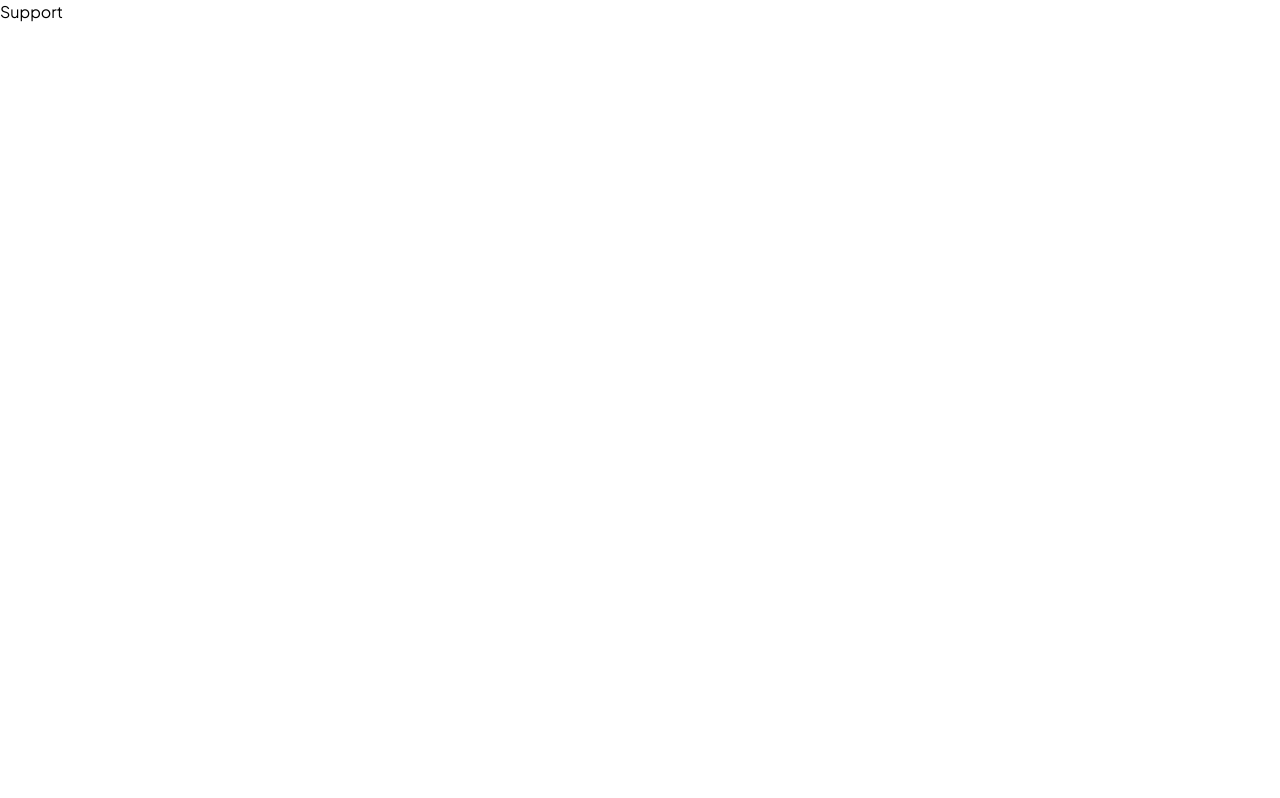
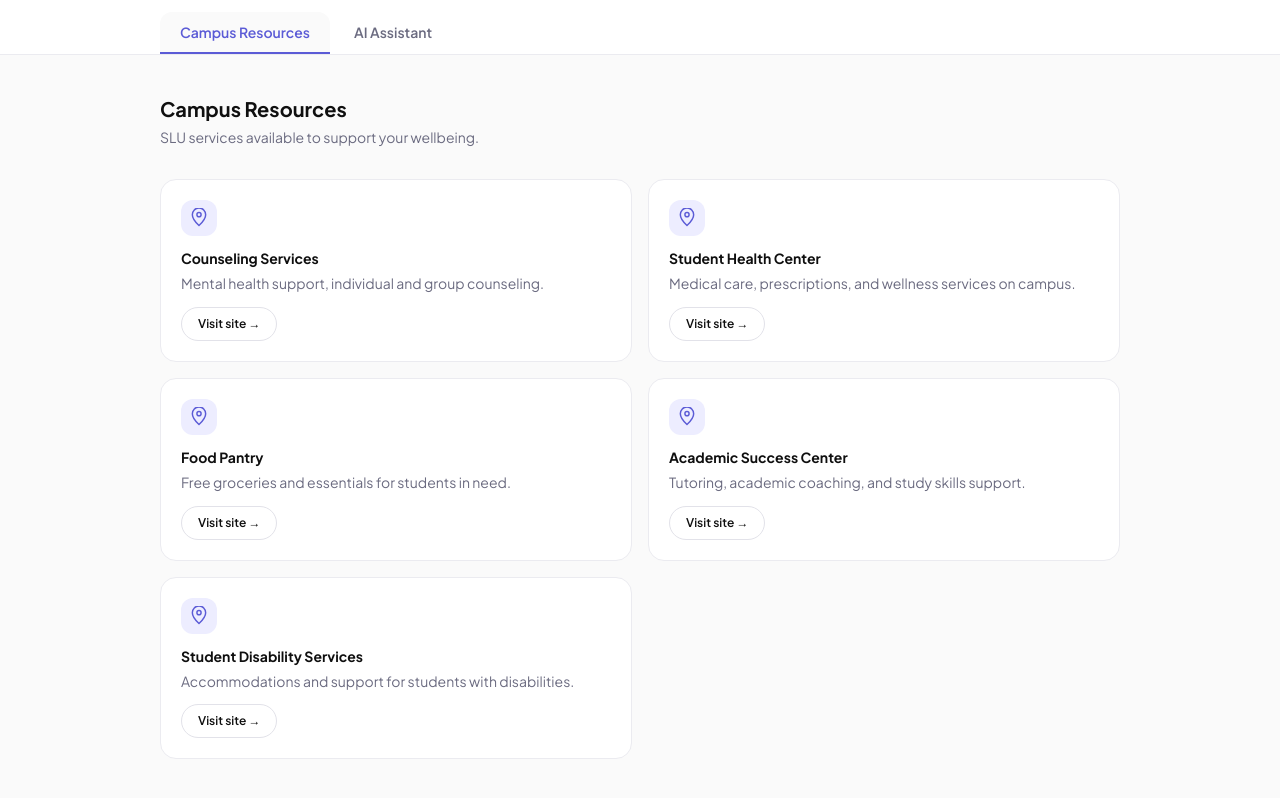
Before and after one commit to AlameenW/Serene, a React (Vite) app: page /support in a window 1280 px wide. Built offline with nearby package versions, Linux system fonts and the light colour scheme.

Commit message:
Support page backbone created

```diff
--- a/src/components/Navbar.jsx
+++ b/src/components/Navbar.jsx
@@ -1,3 +1,42 @@
+import { Link, useLocation } from 'react-router-dom'
+
+const links = [
+  { label: 'Dashboard', to: '/dashboard' },
+  { label: 'Forecast', to: '/forecast' },
+  { label: 'Support', to: '/support' },
+]
+
 export default function Navbar() {
-  return <nav>Serene</nav>
+  const { pathname } = useLocation()
+
+  return (
+    <nav className="flex items-center justify-between px-8 py-4 bg-white border-b border-[#EBEBF0]">
+      <div className="flex items-center gap-2.5">
+        <div className="w-7 h-7 rounded-lg bg-[#5B5BD6] flex items-center justify-center">
+          <span className="text-white text-xs font-extrabold tracking-tight">S</span>
+        </div>
+        <span className="text-[#0F0F0F] font-bold text-lg tracking-tight">Serene</span>
+      </div>
+
+      <div className="flex items-center gap-1">
+        {links.map(link => (
+          <Link
+            key={link.to}
+            to={link.to}
+            className={`px-4 py-2 rounded-full text-sm font-semibold transition-colors ${
+              pathname === link.to
+                ? 'bg-[#EDEDFF] text-[#5B5BD6]'
+                : 'text-[#6B6B80] hover:text-[#0F0F0F] hover:bg-[#F7F7FA]'
+            }`}
+          >
+            {link.label}
+          </Link>
+        ))}
+      </div>
+
+      <div className="w-8 h-8 rounded-full bg-[#EDEDFF] flex items-center justify-center">
+        <span className="text-xs font-bold text-[#5B5BD6]">A</span>
+      </div>
+    </nav>
+  )
 }
--- a/src/pages/Support.jsx
+++ b/src/pages/Support.jsx
@@ -1,3 +1,184 @@
+import { useState, useRef, useEffect } from 'react'
+
+const resources = [
+  {
+    name: 'Counseling Services',
+    desc: 'Mental health support, individual and group counseling.',
+    url: 'https://www.southeastern.edu/admin/counseling/',
+  },
+  {
+    name: 'Student Health Center',
+    desc: 'Medical care, prescriptions, and wellness services on campus.',
+    url: 'https://www.southeastern.edu/admin/health_ctr/',
+  },
+  {
+    name: 'Food Pantry',
+    desc: 'Free groceries and essentials for students in need.',
+    url: 'https://www.southeastern.edu/admin/misa/pantry/',
+  },
+  {
+    name: 'Academic Success Center',
+    desc: 'Tutoring, academic coaching, and study skills support.',
+    url: 'https://www.southeastern.edu/college-of-honors-and-excellence/tutoring/',
+  },
+  {
+    name: 'Student Disability Services',
+    desc: 'Accommodations and support for students with disabilities.',
+    url: 'https://www.southeastern.edu/college-of-honors-and-excellence/tutoring/',
+  },
+]
+
+const openingMessage = {
+  id: 1,
+  role: 'ai',
+  text: "Hey Alex, looks like you've got a heavy week ahead with 3 deadlines coming up. What's on your mind?",
+}
+
+function ResourcesTab() {
+  return (
+    <div className="max-w-5xl mx-auto px-8 py-10">
+      <div className="mb-8">
+        <h2 className="text-xl font-bold text-[#0F0F0F] mb-1">Campus Resources</h2>
+        <p className="text-sm text-[#6B6B80]">SLU services available to support your wellbeing.</p>
+      </div>
+      <div className="grid grid-cols-1 md:grid-cols-2 gap-4">
+        {resources.map(r => (
+          <div
+            key={r.name}
+            className="bg-white rounded-2xl border border-[#EBEBF0] p-5 flex flex-col gap-3 hover:shadow-md transition-shadow"
+          >
+            <div className="w-9 h-9 rounded-xl bg-[#EDEDFF] flex items-center justify-center flex-shrink-0">
+              <svg viewBox="0 0 24 24" fill="none" stroke="#5B5BD6" strokeWidth={1.75} className="w-5 h-5">
+                <path d="M12 21C12 21 4 13.5 4 8a8 8 0 1116 0c0 5.5-8 13-8 13z" strokeLinecap="round" strokeLinejoin="round" />
+                <circle cx="12" cy="8" r="2.5" />
+              </svg>
+            </div>
+            <div className="flex-1">
+              <h3 className="text-sm font-bold text-[#0F0F0F] mb-1">{r.name}</h3>
+              <p className="text-sm text-[#6B6B80] leading-relaxed">{r.desc}</p>
+            </div>
+            <a
+              href={r.url}
+              target="_blank"
+              rel="noopener noreferrer"
+              className="self-start px-4 py-2 rounded-full border border-[#E2E2E9] text-xs font-semibold text-[#0F0F0F] hover:bg-[#F7F7FA] transition-colors"
+            >
+              Visit site →
+            </a>
+          </div>
+        ))}
+      </div>
+    </div>
+  )
+}
+
+function AITab() {
+  const [messages, setMessages] = useState([openingMessage])
+  const [input, setInput] = useState('')
+  const bottomRef = useRef(null)
+
+  useEffect(() => {
+    bottomRef.current?.scrollIntoView({ behavior: 'smooth' })
+  }, [messages])
+
+  function handleSend() {
+    const text = input.trim()
+    if (!text) return
+    setMessages(prev => [...prev, { id: Date.now(), role: 'user', text }])
+    setInput('')
+  }
+
+  function handleKey(e) {
+    if (e.key === 'Enter' && !e.shiftKey) {
+      e.preventDefault()
+      handleSend()
+    }
+  }
+
+  return (
+    <div className="flex flex-col" style={{ height: 'calc(100vh - 57px)' }}>
+      {/* Messages */}
+      <div className="flex-1 overflow-y-auto px-8 py-6">
+        <div className="max-w-2xl mx-auto flex flex-col gap-4">
+          {messages.map(msg => (
+            <div
+              key={msg.id}
+              className={`flex ${msg.role === 'user' ? 'justify-end' : 'justify-start'}`}
+            >
+              {msg.role === 'ai' && (
+                <div className="w-7 h-7 rounded-full bg-[#EDEDFF] flex items-center justify-center flex-shrink-0 mr-2 mt-0.5">
+                  <span className="text-[10px] font-extrabold text-[#5B5BD6]">AI</span>
+                </div>
+              )}
+              <div
+                className={`max-w-[75%] px-4 py-3 rounded-2xl text-sm leading-relaxed ${
+                  msg.role === 'user'
+                    ? 'bg-[#5B5BD6] text-white rounded-tr-sm'
+                    : 'bg-white border border-[#EBEBF0] text-[#0F0F0F] rounded-tl-sm shadow-sm'
+                }`}
+              >
+                {msg.text}
+              </div>
+            </div>
+          ))}
+          <div ref={bottomRef} />
+        </div>
+      </div>
+
+      {/* Input bar */}
+      <div className="border-t border-[#EBEBF0] bg-white px-8 py-4">
+        <div className="max-w-2xl mx-auto flex items-end gap-3">
+          <textarea
+            rows={1}
+            value={input}
+            onChange={e => setInput(e.target.value)}
+            onKeyDown={handleKey}
+            placeholder="Type a message..."
+            className="flex-1 resize-none rounded-2xl border border-[#E2E2E9] px-4 py-3 text-sm text-[#0F0F0F] placeholder-[#9999AA] focus:outline-none focus:border-[#5B5BD6] transition-colors leading-relaxed"
+          />
+          <button
+            onClick={handleSend}
+            disabled={!input.trim()}
+            className="w-10 h-10 rounded-full bg-[#5B5BD6] flex items-center justify-center flex-shrink-0 hover:bg-[#4F4FBE] transition-colors disabled:opacity-40 disabled:cursor-not-allowed"
+          >
+            <svg viewBox="0 0 24 24" fill="none" stroke="white" strokeWidth={2.25} className="w-4 h-4 translate-x-px">
+              <path strokeLinecap="round" strokeLinejoin="round" d="M5 12h14M12 5l7 7-7 7" />
+            </svg>
+          </button>
+        </div>
+      </div>
+    </div>
+  )
+}
+
 export default function Support() {
-  return <div>Support</div>
+  const [tab, setTab] = useState('resources')
+
+  return (
+    <div className="min-h-screen bg-[#FAFAFA]">
+      {/* Tab toggles */}
+      <div className="bg-white border-b border-[#EBEBF0]">
+        <div className="max-w-5xl mx-auto px-8 flex gap-1 pt-3">
+          {[
+            { key: 'resources', label: 'Campus Resources' },
+            { key: 'ai', label: 'AI Assistant' },
+          ].map(t => (
+            <button
+              key={t.key}
+              onClick={() => setTab(t.key)}
+              className={`px-5 py-2.5 text-sm font-semibold rounded-t-xl border-b-2 transition-colors ${
+                tab === t.key
+                  ? 'text-[#5B5BD6] border-[#5B5BD6] bg-[#FAFAFA]'
+                  : 'text-[#6B6B80] border-transparent hover:text-[#0F0F0F]'
+              }`}
+            >
+              {t.label}
+            </button>
+          ))}
+        </div>
+      </div>
+
+      {tab === 'resources' ? <ResourcesTab /> : <AITab />}
+    </div>
+  )
 }
```
Also changed, not shown: 1 other file (tests, documents, lock files or other folders).
